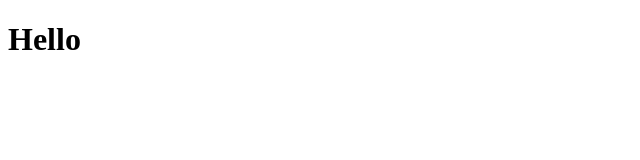
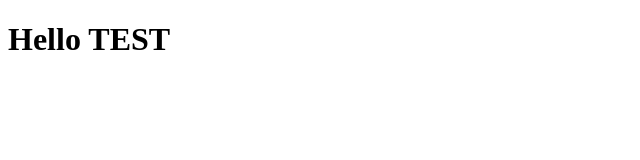
Before and after one commit to ChristianDeegan/Coursera-Test, a plain HTML site: page site/index.html in a window 1280 px wide. Shown: the whole page, without its empty margins (0-640 px from the left). Drawn offline with Linux system fonts and the light colour scheme.

Commit message:
Small addition

```diff
--- a/site/index.html
+++ b/site/index.html
@@ -4,6 +4,6 @@
 	<title>Hello</title>
 </head>
 <body>
-<h1>Hello</h1>
+<h1>Hello TEST</h1>
 </body>
 </html>
```
